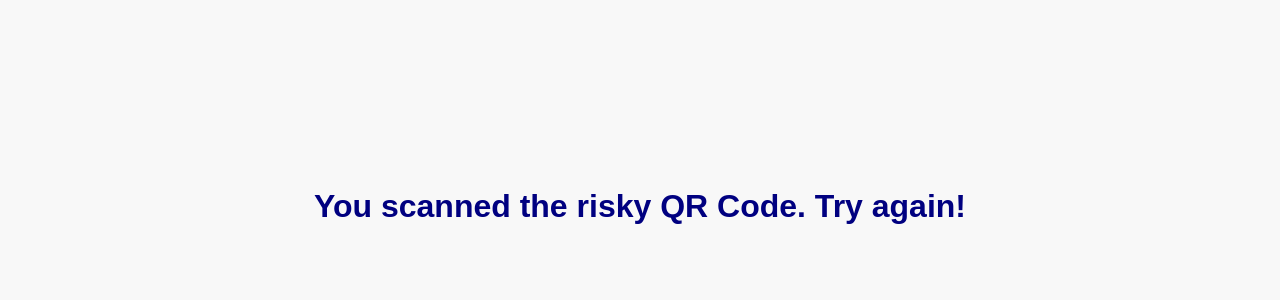
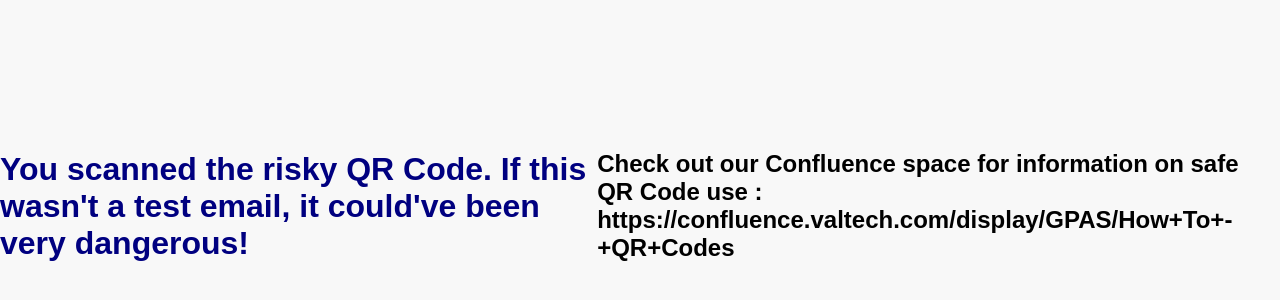
Before and after one commit to isawsen/qr-code-campaign, a plain HTML site: page index.html in a window 1280 px wide. Shown: the part 194-494 px from the top of the page. Drawn offline with Linux system fonts and the light colour scheme.

Commit message:
Update index.html

```diff
--- a/index.html
+++ b/index.html
@@ -21,6 +21,7 @@
     </style>
 </head>
 <body>
-    <h1>You scanned the risky QR Code. Try again!</h1>
+    <h1>You scanned the risky QR Code. If this wasn't a test email, it could've been very dangerous!</h1>
+    <h2>Check out our Confluence space for information on safe QR Code use : https://confluence.valtech.com/display/GPAS/How+To+-+QR+Codes</h2>
 </body>
 </html>
```
